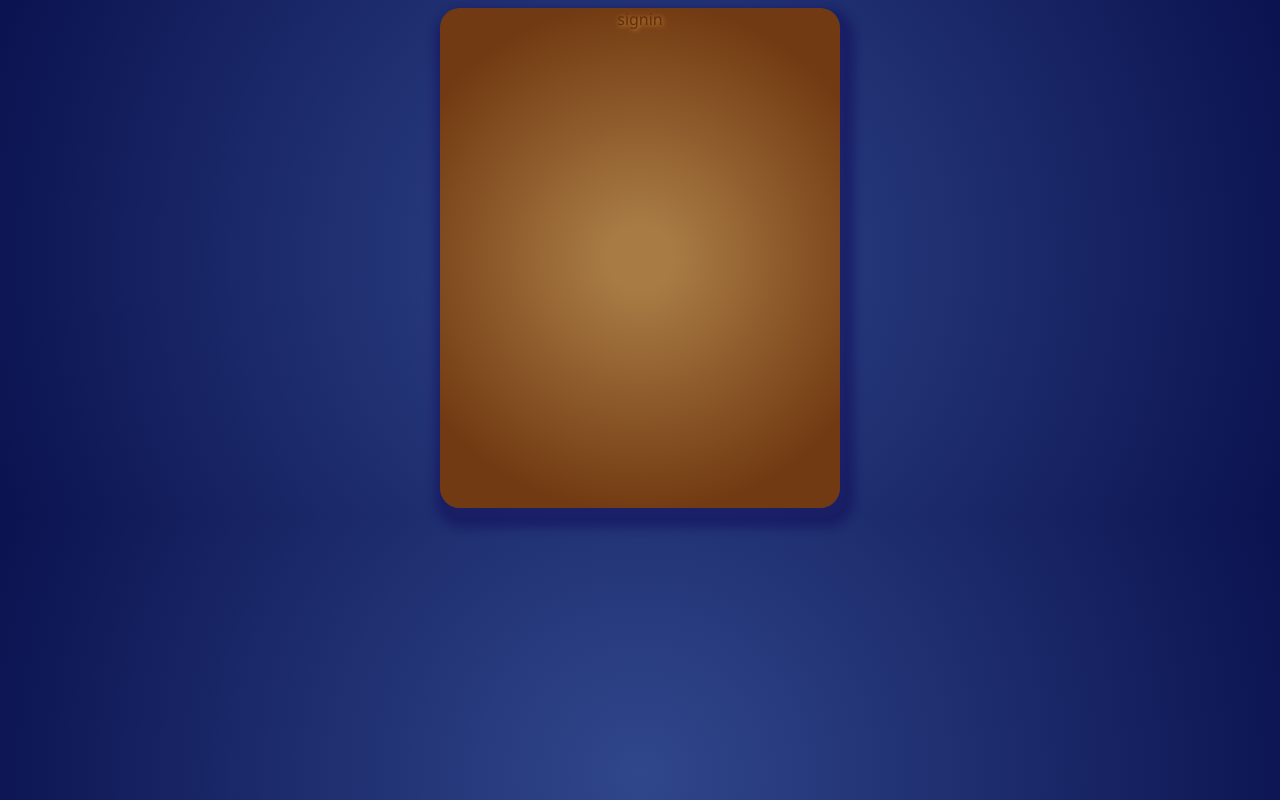
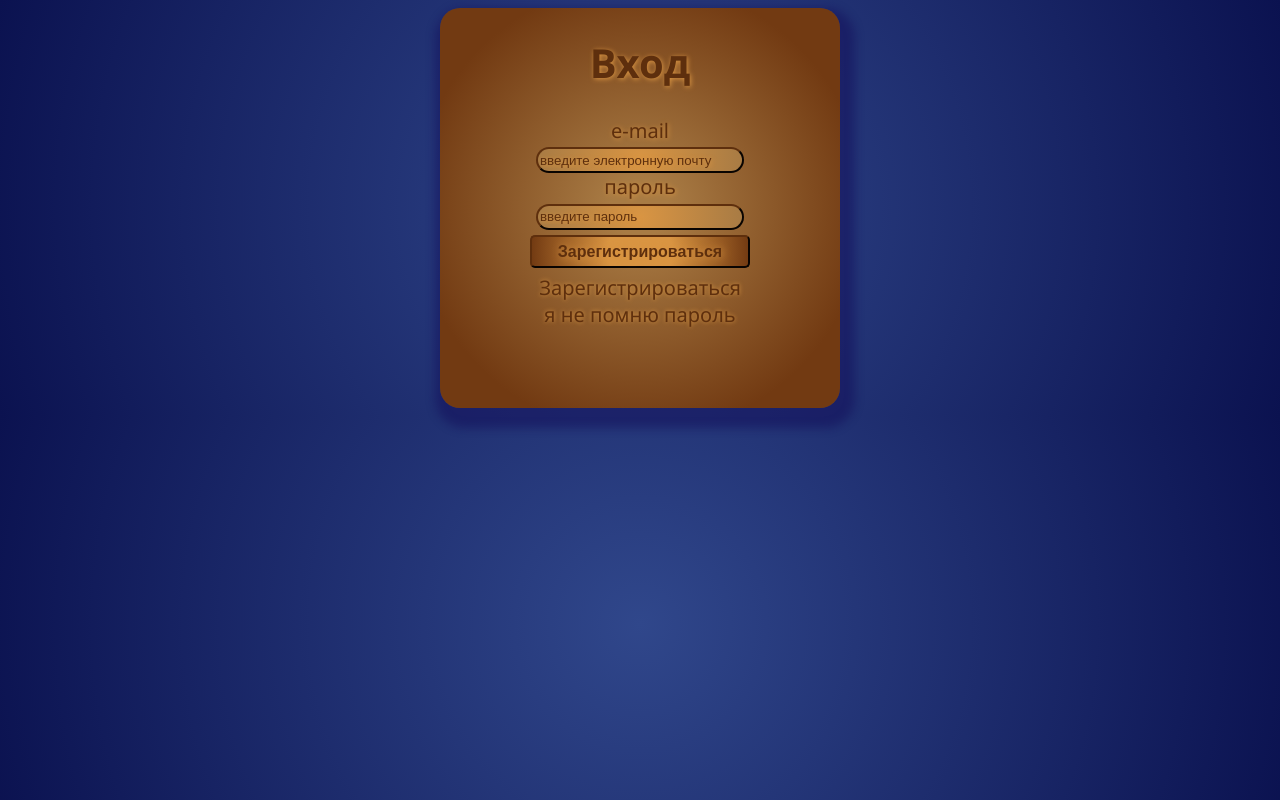
Before and after one commit to TereschenkoPavel/react-lab7, a React (Create React App) app: page /sign-in in a window 1280 px wide. Built offline with nearby package versions, Linux system fonts and the light colour scheme.

Commit message:
sign up implemented

```diff
--- a/src/css/index.css
+++ b/src/css/index.css
@@ -2,6 +2,12 @@ body {
   background: rgb(68, 113, 168);
   background: radial-gradient(circle, rgb(48, 71, 139) 0%, rgb(11, 18, 80) 100%);
   font-family: "Segoe UI", Tahoma, Verdana, sans-serif;
+}
+body .signup {
+  height: 500px;
+}
+body .signin {
+  height: 400px;
 }
 body .signup, body .signin, body .resetPassword {
   background: rgb(114, 58, 18);
@@ -9,7 +15,6 @@ body .signup, body .signin, body .resetPassword {
   box-shadow: rgba(19, 13, 90, 0.4823529412) 5px 10px 10px 10px;
   border-radius: 20px;
   width: 400px;
-  height: 500px;
   margin: auto;
   display: flex;
   justify-content: center;
--- a/src/css/index.scss
+++ b/src/css/index.scss
@@ -2,13 +2,18 @@ body{
 background: rgb(68,113,168);
 background: radial-gradient(circle, rgb(48, 71, 139) 0%, rgb(11, 18, 80) 100%);
 font-family:'Segoe UI', Tahoma, Verdana, sans-serif;
+    .signup{
+        height: 500px;
+    }
+    .signin{
+        height: 400px;
+    }
     .signup, .signin, .resetPassword {
         background: rgb(114,58,18);
         background: radial-gradient(circle,  rgba(168,123,68,1) 10%, rgba(114,58,18,1) 80%,);
         box-shadow: #130d5a7b 5px 10px 10px 10px;
         border-radius: 20px;
         width: 400px;
-        height: 500px;
         margin: auto;
         display: flex;
         justify-content: center;
--- a/src/routes/signin.tsx
+++ b/src/routes/signin.tsx
@@ -1,9 +1,80 @@
-import React from 'react';
+import React, {useState} from 'react';
+import '../css/index.css';
 import ReactDOM from 'react-dom/client';
 
 
 export default function Signin(){
-    return <div className='signin'>
-      signin
+
+  const [email,setEmail]:[string,React.Dispatch<React.SetStateAction<string>>] = useState("");
+  const [password,setPassword]:[string,React.Dispatch<React.SetStateAction<string>>] = useState("");
+
+  const [emailError,setEmailError]:[string,React.Dispatch<React.SetStateAction<string>>] = useState("");
+  const [passwordError,setPasswordError]:[string,React.Dispatch<React.SetStateAction<string>>] = useState("");
+
+  const handleInput = (event) =>{
+    const {type,name,value} = event.target;
+    switch (name){
+      case 'email':{
+        setEmail(value); break;}
+      case 'password':{
+        setPassword(value); break;}
+    }
+  }
+  const handleSubmit = (event) =>{//проверить на валидироавнность всех полей
+    if( emailError !='' || passwordError !='')
+      {
+        return;
+      }
+    let user = localStorage.getItem(email);
+    if(user == null)
+      {setEmailError("Почта пользователя не найдена");
+        return;}
+    if(user.split('|')[1] != password)
+    {
+      setPasswordError("Неверный пароль");
+      return;
+    }
+    alert('вход успешен!');
+    event.preventDefault();
+  }
+
+  const emailValidate = () =>{
+    if(email == '') {setEmailError('поле обязательно!'); return;}
+    if(!/^[a-zA-Zа-яА-Я0-9.%_+-]+@[a-zA-Zа-яА-Я0-9._-]+\.[a-zA-Zа-яА-Я]{2,}$/.test(email))
+    {setEmailError("email не соответствует формату электронной почты!"); return;}
+    for(let key of Object.keys(localStorage)){
+      if (key == email)
+      {setEmailError("данный email уже используется!"); return;}
+    }
+    setEmailError('');
+  }
+  const passwordValidate = () =>{
+    if(password == '') {setPasswordError('поле обязательно!'); return;}
+    if(password.length < 8){setPasswordError('минимальная длина паролья 8 символов!'); return;}
+    if(!(/[A-ZА-Я]/.test(password)&&
+        /[a-zа-я]/.test(password)&&
+        /[0-9]/.test(password)))
+      {setPasswordError('пароль должен содержать заглавные и строчные буквы, а также цифры!'); return;}
+    if(/\s/.test(password)){setPasswordError('пароль не должен содержать пробелы!'); return;}
+    setPasswordError('');
+  }
+
+    return <div class='signin'>
+      <form onSubmit={handleSubmit} novalidate="novalidate">
+        <h1>Вход</h1>
+        <label>
+          e-mail <br />
+          <input type="email" class={emailError !='' ? 'invalid' : ''} name="email" value = {email} onChange = {handleInput} placeholder ="введите электронную почту" onBlur={emailValidate}/>
+          <div class = "error" visible = {emailError !=''} >{emailError}</div>
+        </label>
+        <label>
+          пароль <br />
+          <input type="password" class={passwordError !='' ? 'invalid' : ''} name="password" value ={password} onChange = {handleInput} placeholder="введите пароль" onBlur = {passwordValidate}/>
+          <div class = "error" visible = {passwordError !=''} >{passwordError}</div>
+        </label>
+        <button type="submit">Зарегистрироваться</button>
+        <a href="http://localhost:3000/sign-up">Зарегистрироваться</a>
+        <a href="http://localhost:3000/reset-password">я не помню пароль</a>
+      </form>
     </div>
   }
--- a/src/routes/signup.tsx
+++ b/src/routes/signup.tsx
@@ -31,7 +31,9 @@ export default function Signup(){
     if(nameError =='' && emailError =='' && passwordError =='' && passwordVerifError =='')
       {
         localStorage.setItem(email,name+"|"+password)
+        alert("Пользователь зарегистрирован");
       }
+      event.preventDefault();
   }
   const nameValidate = () =>{
     if(name == '') {setNameError('поле обязательно!'); return;}
```
Also changed, not shown: 1 other file (tests, documents, lock files or other folders).
